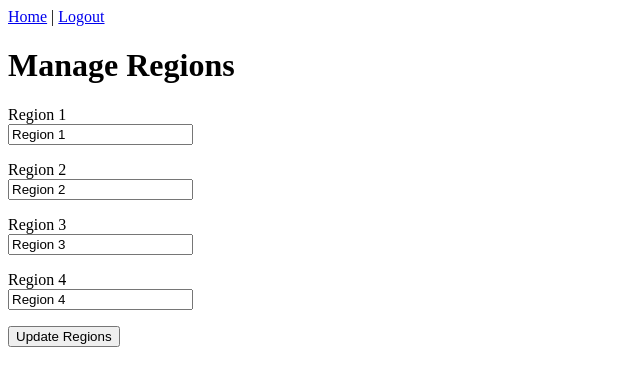
After one commit to gmichnikov/madness, a Flask app: template app/templates/admin/manage_regions.html in a window 1280 px wide. The commit adds this page. Shown: the top 386 px of the page, without its empty margins (0-640 px from the left). Run offline with Flask 3, Linux system fonts and the light colour scheme; the template is opened without the code that fills it: values that come from a table or form of the project are taken from there, others are empty; the visitor is signed in with stand-in values (Sample User, id 1); parts of the project's set-up code (start-up, migrations or seed data) failed here and were passed over.

Commit message:
Add Region model and a page for admins to name the 4 regions

```diff
--- a/app/forms.py
+++ b/app/forms.py
@@ -17,3 +17,10 @@ class AdminPasswordResetForm(FlaskForm):
     email = SelectField('Select User', choices=[])  # Assuming this will be populated with user emails
     new_password = PasswordField('New Password', validators=[DataRequired(), Length(min=4)])
     submit = SubmitField('Reset Password')
+
+class ManageRegionsForm(FlaskForm):
+    region_1 = StringField('Region 1', default="Region 1")
+    region_2 = StringField('Region 2', default="Region 2")
+    region_3 = StringField('Region 3', default="Region 3")
+    region_4 = StringField('Region 4', default="Region 4")
+    submit = SubmitField('Update Regions')
--- a/app/routes.py
+++ b/app/routes.py
@@ -1,8 +1,8 @@
 from flask import render_template, redirect, url_for, flash, request
 from app import app, db
-from app.models import User
+from app.models import User, Region
 from flask_login import login_user, logout_user, login_required, current_user, LoginManager
-from app.forms import RegistrationForm, LoginForm, AdminPasswordResetForm
+from app.forms import RegistrationForm, LoginForm, AdminPasswordResetForm, ManageRegionsForm
 from functools import wraps
 import os
 from dotenv import load_dotenv
@@ -93,3 +93,28 @@ def admin_reset_password():
             flash('User not found.')
 
     return render_template('admin/reset_password.html', form=form)
+
+@app.route('/admin/manage_regions', methods=['GET', 'POST'])
+@login_required
+@admin_required
+def admin_manage_regions():
+    form = ManageRegionsForm()
+    if form.validate_on_submit():
+        # Assuming you have 4 regions and they are in the database
+        # Update each region with the data from the form
+        for i in range(1, 5):
+            region = Region.query.get(i)
+            if region:
+                region_name = getattr(form, f'region_{i}').data
+                region.name = region_name
+        db.session.commit()
+        flash('Regions updated successfully.')
+        return redirect(url_for('admin_manage_regions'))
+
+    # Pre-populate form fields with current region names
+    for i in range(1, 5):
+        region = Region.query.get(i)
+        if region:
+            getattr(form, f'region_{i}').data = region.name
+
+    return render_template('admin/manage_regions.html', form=form)
--- /dev/null
+++ b/app/templates/admin/manage_regions.html
@@ -0,0 +1,27 @@
+{% extends 'base.html' %}
+
+{% block title %}Manage Regions{% endblock %}
+
+{% block content %}
+    <h1>Manage Regions</h1>
+    <form method="POST">
+        {{ form.hidden_tag() }}
+        <p>
+            {{ form.region_1.label }}<br>
+            {{ form.region_1(size=20) }}
+        </p>
+        <p>
+            {{ form.region_2.label }}<br>
+            {{ form.region_2(size=20) }}
+        </p>
+        <p>
+            {{ form.region_3.label }}<br>
+            {{ form.region_3(size=20) }}
+        </p>
+        <p>
+            {{ form.region_4.label }}<br>
+            {{ form.region_4(size=20) }}
+        </p>
+        <p>{{ form.submit() }}</p>
+    </form>
+{% endblock %}
--- a/app/templates/base.html
+++ b/app/templates/base.html
@@ -15,6 +15,7 @@
                 <a href="{{ url_for('logout') }}">Logout</a>
                 {% if current_user.is_admin %}
                     | <a href="{{ url_for('admin_reset_password') }}">Admin: Reset Passwords</a>
+                    | <a href="{{ url_for('admin_manage_regions') }}">Admin: Manage Regions</a>
                 {% endif %}
             {% endif %}
         </nav>
```
Also changed, not shown: app/__init__.py (+7 -0 lines), app/models.py (+7 -0 lines), migrations/versions/a26d5de89f78_added_region_model.py (added, +32 -0 lines).
